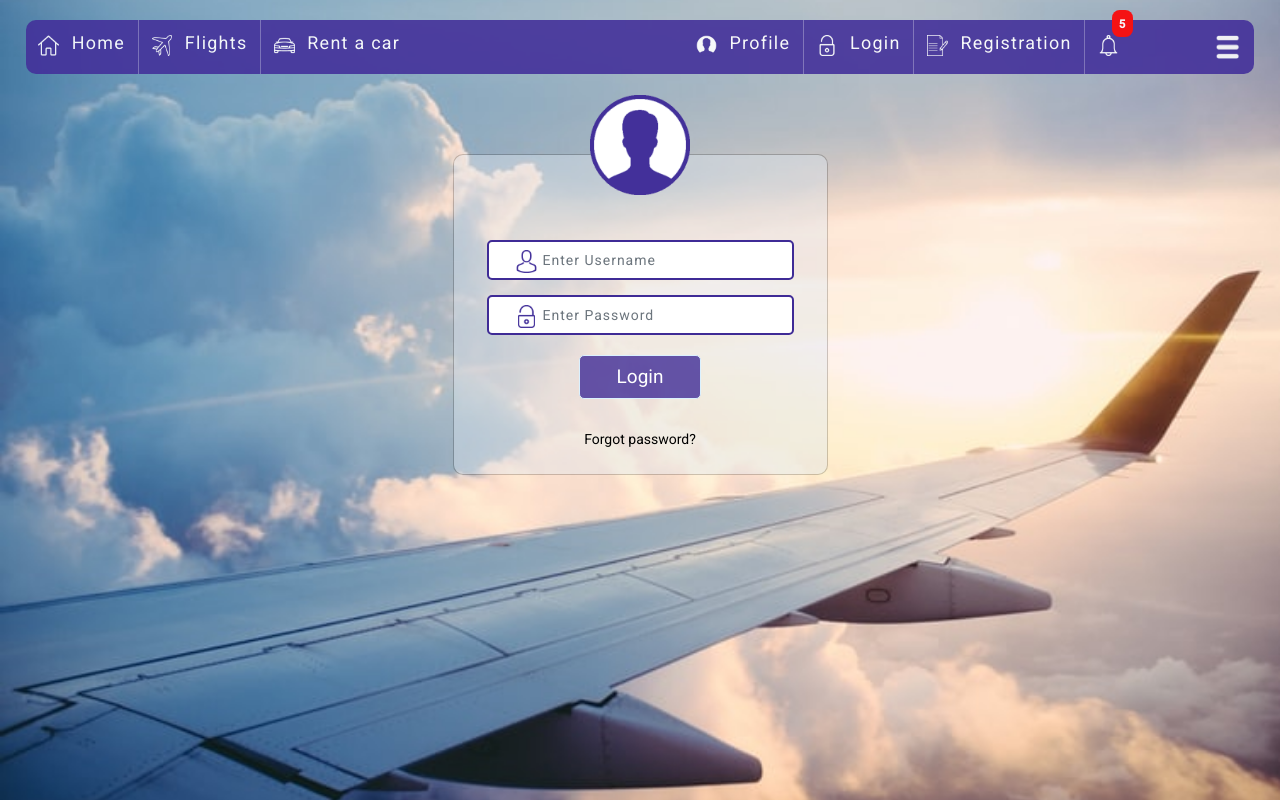
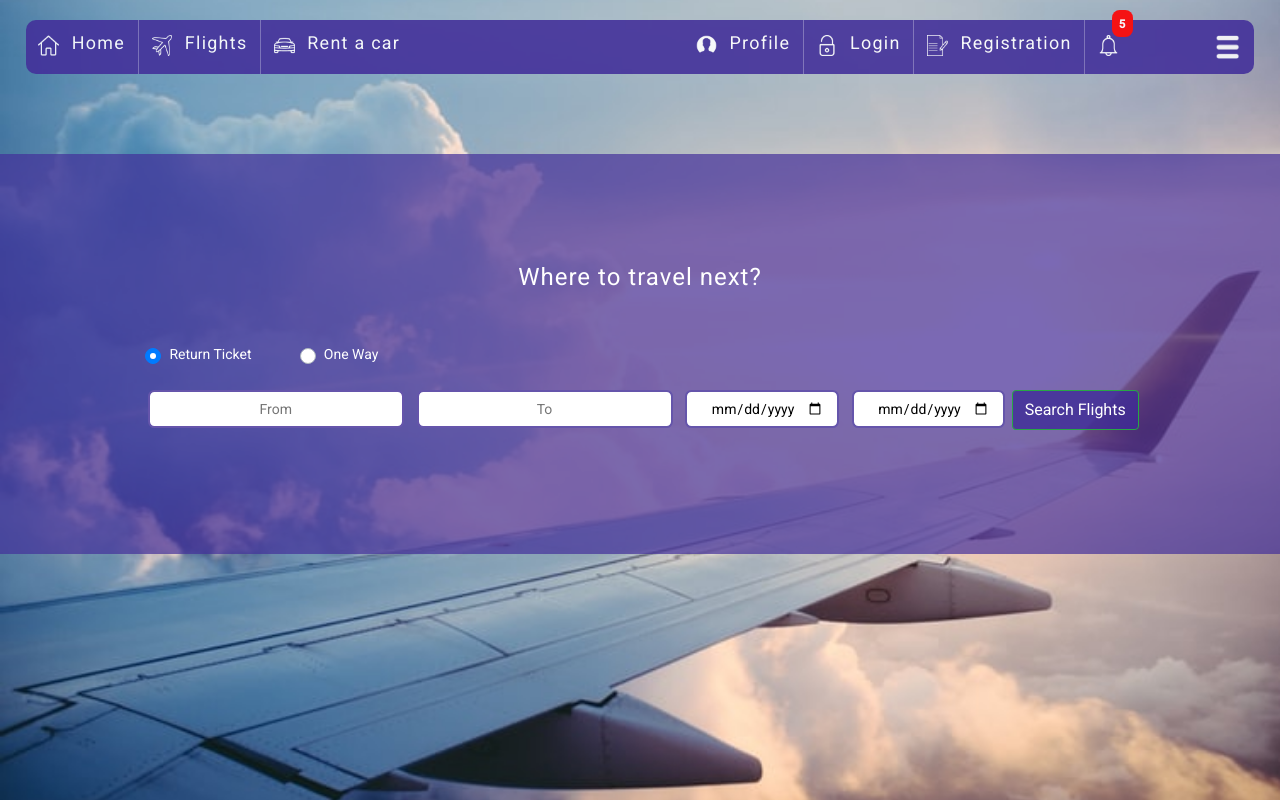
Before and after one commit to vule993/Web2-Projekat-, an Angular app in the folder Reservations-app/: page /home in a window 1280 px wide. Built offline with nearby package versions, Linux system fonts and the light colour scheme.

Commit message:
starting design of landing page

```diff
--- a/Reservations-app/src/app/app-routing.module.ts
+++ b/Reservations-app/src/app/app-routing.module.ts
@@ -9,10 +9,11 @@ import { ArchiveDataListComponent } from "./content/profile/archive-data-list/ar
 import { EditProfileComponent } from "./content/profile/edit-profile/edit-profile.component";
 import { ReservationsDataListComponent } from "./content/profile/reservations-data-list/reservations-data-list.component";
 import { FriendsDataListComponent } from "./content/profile/friends-data-list/friends-data-list.component";
+import { HomeComponent } from "./content/home/home.component";
 
 const routes: Routes = [
   { path: "", redirectTo: "profile/friends", pathMatch: "full" },
-  { path: "home", component: LoginComponent },
+  { path: "home", component: HomeComponent },
   { path: "login", component: LoginComponent },
   { path: "register", component: RegisterComponent },
   { path: "flights", component: OffersComponent },
--- /dev/null
+++ b/Reservations-app/src/app/content/home/home.component.css
@@ -0,0 +1,58 @@
+.header {
+  height: 50vh;
+  margin-top: 5vw;
+  /* background-color: rgba(255, 255, 255, 0.3); */
+  background-color: rgba(67, 48, 154, 0.7);
+  background-position: center;
+  display: flex;
+  justify-content: center;
+  align-items: center;
+  font-family: "Roboto";
+}
+
+h1 {
+  color: #ffffff;
+  margin-bottom: 2vw;
+  letter-spacing: 1px;
+  text-align: center;
+}
+
+.search-field {
+  height: 3vw;
+  padding: 0 1vw;
+  border: 2px solid rgb(101, 85, 171);
+  border-radius: 0.5vw;
+  margin: 0 0.5vw;
+  outline: none;
+  text-align: center;
+}
+
+.search-field:hover {
+  border: 4px solid rgb(101, 85, 171);
+}
+
+.sourceLocation {
+  width: 20vw !important;
+}
+
+.destinationLocation {
+  width: 20vw !important;
+}
+
+.departTime .returnTime {
+  width: 3vw !important;
+}
+
+.btn {
+  height: 3.2vw !important;
+}
+
+.custom-control {
+  padding: 2vw;
+}
+
+.custom-control-label {
+  color: #ffffff;
+  font-family: "Roboto";
+  margin: 0 0.2vw;
+}
--- /dev/null
+++ b/Reservations-app/src/app/content/home/home.component.html
@@ -0,0 +1,43 @@
+<div class="header">
+  <div class="form form-group">
+    <h1>Where to travel next?</h1>
+    <div class="custom-control custom-radio custom-control-inline">
+      <input
+        type="radio"
+        id="return"
+        name="tickets"
+        class="custom-control-input"
+        checked
+      />
+      <label class="custom-control-label" for="return">Return Ticket</label>
+    </div>
+    <div class="custom-control custom-radio custom-control-inline">
+      <input
+        type="radio"
+        id="oneWay"
+        name="tickets"
+        class="custom-control-input"
+      />
+      <label class="custom-control-label" for="oneWay">One Way</label>
+    </div>
+    <div class="form-box">
+      <input
+        type="text"
+        class="search-field sourceLocation"
+        placeholder="From"
+      />
+
+      <input
+        type="text"
+        class="search-field destinationLocation"
+        placeholder="To"
+      />
+      <input type="date" class="search-field departTime" placeholder="depart" />
+      <input type="date" class="search-field returnTime" placeholder="return" />
+
+      <button class="btn btn-success" type="button">
+        Search Flights
+      </button>
+    </div>
+  </div>
+</div>
--- /dev/null
+++ b/Reservations-app/src/app/content/home/home.component.ts
@@ -0,0 +1,15 @@
+import { Component, OnInit } from '@angular/core';
+
+@Component({
+  selector: 'app-home',
+  templateUrl: './home.component.html',
+  styleUrls: ['./home.component.css']
+})
+export class HomeComponent implements OnInit {
+
+  constructor() { }
+
+  ngOnInit(): void {
+  }
+
+}
--- a/Reservations-app/src/app/content/offers/offer-detail/offer-detail.component.html
+++ b/Reservations-app/src/app/content/offers/offer-detail/offer-detail.component.html
@@ -1 +1,27 @@
-<p>offer-detail works!</p>
+<!-- The Modal -->
+<div class="modal" id="myModal">
+  <div class="modal-dialog modal-dialog-scrollable">
+    <div class="modal-content">
+      <!-- Modal Header -->
+      <div class="modal-header">
+        <h1 class="modal-title">
+          {{ offer.source }} - {{ offer.destination }}
+        </h1>
+        <button type="button" class="close" data-dismiss="modal">×</button>
+      </div>
+
+      <!-- Modal body -->
+      <div class="modal-body">
+        <h3></h3>
+      </div>
+
+      <!-- Modal footer -->
+      <div class="modal-footer">
+        <button type="button" class="btn btn-success">Book it</button>
+        <button type="button" class="btn btn-danger" data-dismiss="modal">
+          Close
+        </button>
+      </div>
+    </div>
+  </div>
+</div>
--- a/Reservations-app/src/app/navigation/navigation.component.html
+++ b/Reservations-app/src/app/navigation/navigation.component.html
@@ -5,7 +5,7 @@
         <ul>
           <li>
             <img src="../../assets/site/icons/home-white.png" class="fleft" />
-            <a routerLink="" class="fleft">Home</a>
+            <a routerLink="home" class="fleft">Home</a>
           </li>
           <li class="border-separators">
             <img src="../../assets/site/icons/plane-white.png" class="fleft" />
--- a/Reservations-app/src/index.html
+++ b/Reservations-app/src/index.html
@@ -8,19 +8,26 @@
     <link rel="icon" type="image/x-icon" href="./assets/favicon.png" />
 
     <!-- <link rel="stylesheet" href="https://maxcdn.bootstrapcdn.com/bootstrap/4.0.0/css/bootstrap.min.css"/> -->
-    <script src="https://ajax.googleapis.com/ajax/libs/jquery/3.3.1/jquery.min.js"></script>
-    <script src="https://cdnjs.cloudflare.com/ajax/libs/popper.js/1.12.9/umd/popper.min.js"></script>
-    <script src="https://maxcdn.bootstrapcdn.com/bootstrap/4.0.0/js/bootstrap.min.js"></script>
 
     <link
       rel="stylesheet"
       href="https://use.fontawesome.com/releases/v5.0.8/css/solid.css"
     />
-      <link href="https://fonts.googleapis.com/css?family=Roboto:300,400,500&display=swap" rel="stylesheet">
-    <link href="https://fonts.googleapis.com/icon?family=Material+Icons" rel="stylesheet">
-</head>
+    <link
+      href="https://fonts.googleapis.com/css?family=Roboto:300,400,500&display=swap"
+      rel="stylesheet"
+    />
+    <link
+      href="https://fonts.googleapis.com/icon?family=Material+Icons"
+      rel="stylesheet"
+    />
+  </head>
   <body class="mat-typography">
     <app-navigation></app-navigation>
     <app-root></app-root>
+
+    <script src="https://ajax.googleapis.com/ajax/libs/jquery/3.3.1/jquery.min.js"></script>
+    <script src="https://cdnjs.cloudflare.com/ajax/libs/popper.js/1.12.9/umd/popper.min.js"></script>
+    <script src="https://maxcdn.bootstrapcdn.com/bootstrap/4.0.0/js/bootstrap.min.js"></script>
   </body>
 </html>
```
Also changed, not shown: Reservations-app/src/app/app.module.ts (+5 -3 lines).
